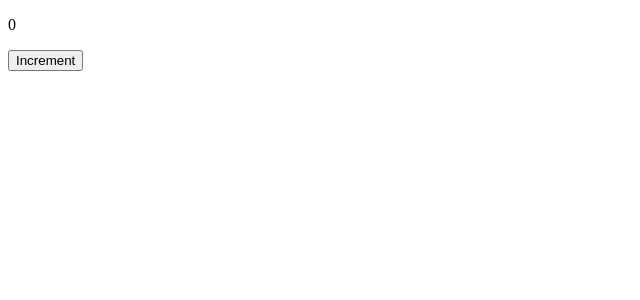
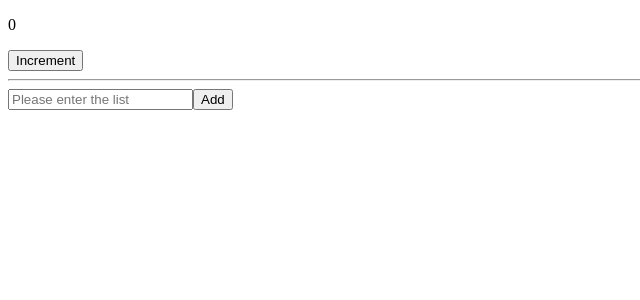
Before and after one commit to ifham21/react-demos, a React (Vite) app: page / in a window 1280 px wide. Shown: the top 300 px of the page, without its empty margins (0-640 px from the left). Built offline with nearby package versions, Linux system fonts and the light colour scheme.

Commit message:
Challenge09 - useState with an Array Data challenge to do a todo list

```diff
--- a/src/App.jsx
+++ b/src/App.jsx
@@ -25,6 +25,7 @@ import StateExp3 from './components/Challenge09/Explanation/StateExp3'
 import StateExp4 from './components/Challenge09/Explanation/StateExp4'
 import StateExp5 from './components/Challenge09/Explanation/StateExp5/StateExp5'
 import Counter from './components/Challenge09/Counter'
+import TodoList from './components/Challenge09/TodoList'
 
 //function will start as function App(){ return (<h1>Hi</h1>) }
 //Arrow function as below
@@ -104,6 +105,8 @@ const App = () => {
       <StateExp4 />
       <StateExp5 /> */}
       <Counter />
+      <hr />
+      <TodoList />
 
 
 
--- /dev/null
+++ b/src/components/Challenge09/TodoList.jsx
@@ -0,0 +1,40 @@
+import React, { useState } from 'react'
+
+//
+const TodoList = () => {
+
+    //state for list the items
+    const [items, setItems] = useState([]);
+
+    //state for input values
+    const [newItem, setNewItem] = useState('');
+
+    //adding the items to the list
+    const addItem = () => setItems(
+        //We can't use push() with Hooks since this will modify the array but react expects to get a new array
+        // items.push(newItem)
+
+        //so the right way to add the input to the items is
+        [...items, newItem],
+        setNewItem('') //this will set the value to blank so the input will be reset to blank
+    )
+
+  return (
+    <div>
+        {/* The onChange function will update state with the use of setNewItem */}
+        <input type = "text" value = {newItem} onChange={(event) => setNewItem(event.target.value)} placeholder='Please enter the list' />
+        <button onClick={addItem}>Add</button>
+        <ol>
+            {/* iterate the items in the list, at first no any items and then when items added those will be listed here */}
+            {items.map((item, index) => (
+                // key should be unique, so that's the reason for inserting index
+                <li key={index}>
+                    {item}
+                </li>
+            ))}
+        </ol>
+    </div>
+  )
+}
+
+export default TodoList
```
